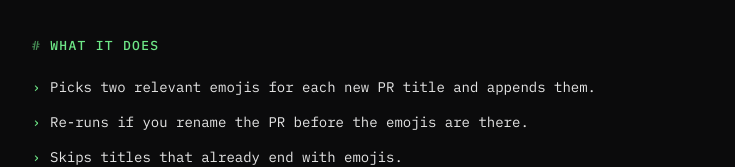
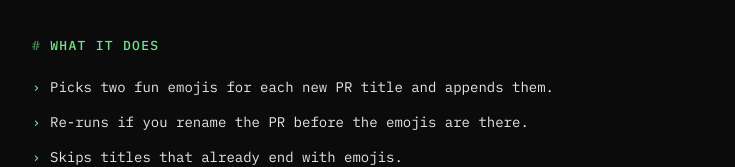
Before and after one commit to wotschofsky/pr-emojis, a website: page public/index.html in a window 1280 px wide. Shown: the part 475-642 px from the top of the page, without its empty margins (272-1007 px from the left). Drawn offline with Linux system fonts and the light colour scheme.

Commit message:
Tweak product explanation 🧐📣

```diff
--- a/package.json
+++ b/package.json
@@ -1,7 +1,7 @@
 {
   "name": "pr-emojis",
   "version": "0.1.0",
-  "description": "GitHub App that appends two relevant, funny emojis to PR titles.",
+  "description": "GitHub App that appends two relevant and fun emojis to PR titles.",
   "private": true,
   "license": "MIT",
   "type": "module",
--- a/public/index.html
+++ b/public/index.html
@@ -269,7 +269,7 @@
 
       <h2>What it does</h2>
       <ul role="list">
-        <li>Picks two relevant emojis for each new PR title and appends them.</li>
+        <li>Picks two fun emojis for each new PR title and appends them.</li>
         <li>Re-runs if you rename the PR before the emojis are there.</li>
         <li>Skips titles that already end with emojis.</li>
         <li>Never creates a failing check or comment.</li>
```
Also changed, not shown: README.md.
